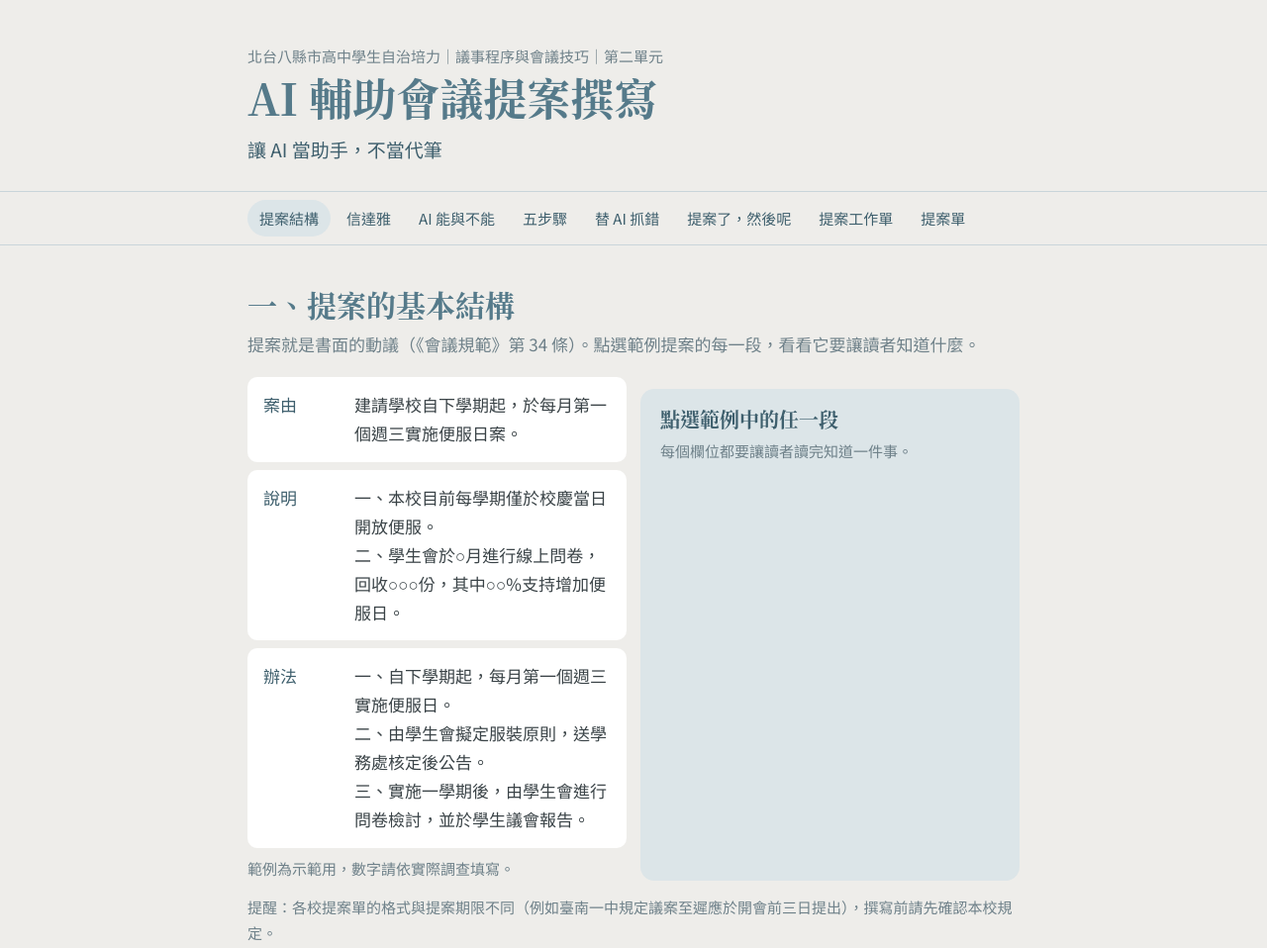
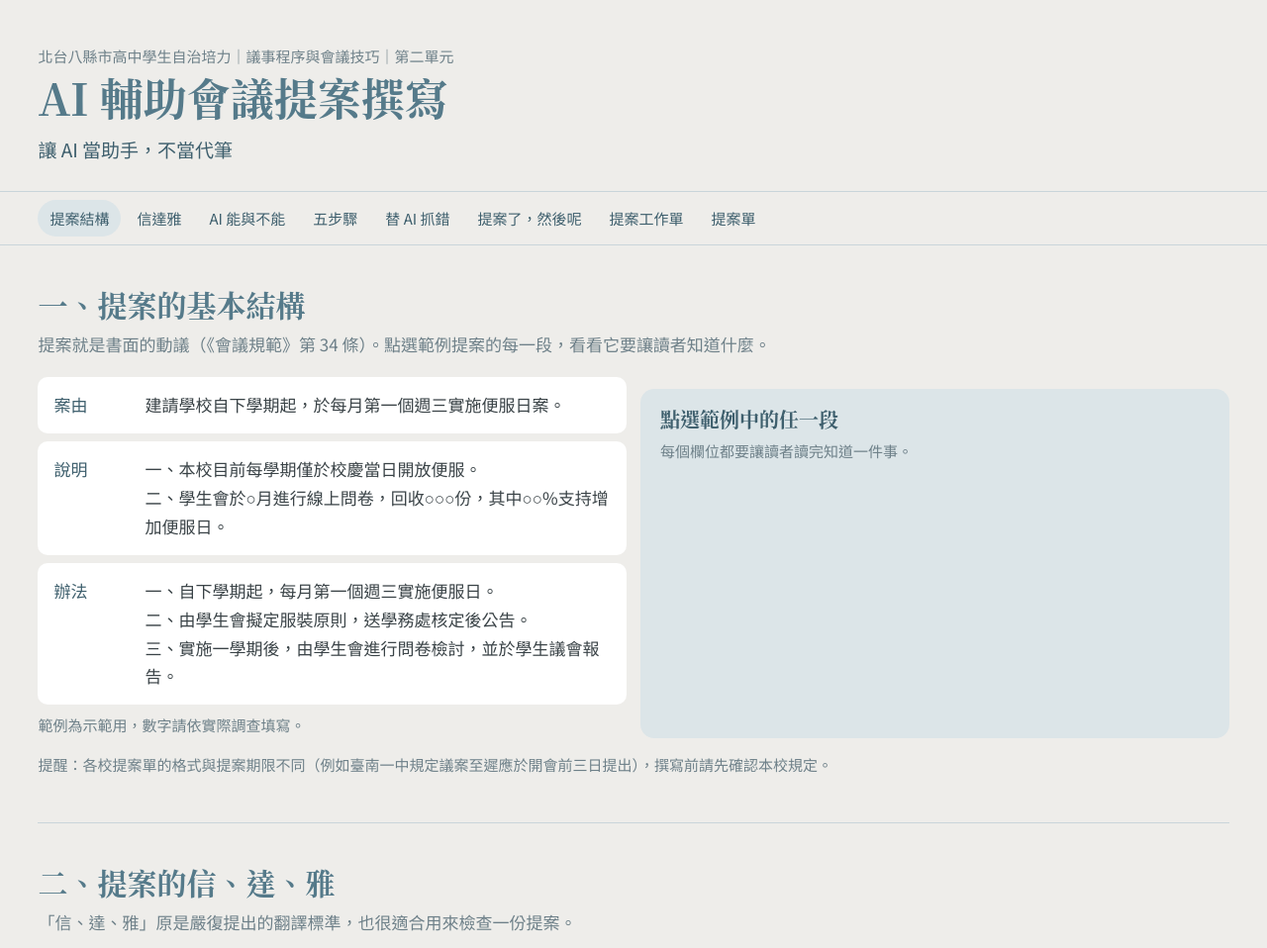
Before and after one commit to SkyChan0819/ai-proposal-handout, a plain HTML site: page index.html in a window 1280 px wide. Shown: the top 958 px of the page at 99% size. Drawn offline with nearby package versions, Linux system fonts and the light colour scheme.

Commit message:
Widen content area, shrink side margins
Co-Authored-By: Claude Opus 5.5 <noreply@anthropic.com>

```diff
--- a/index.html
+++ b/index.html
@@ -14,12 +14,12 @@ body{margin:0;background:var(--bg);color:var(--ink);font:17px/1.7 'Noto Sans TC'
 h1,h2,h3{font-family:'Noto Serif TC','Noto Serif CJK TC',serif;font-weight:600;color:var(--slate);line-height:1.3;margin:0}
 h1{font-size:clamp(30px,5vw,44px)}h2{font-size:clamp(24px,3.4vw,30px);margin-bottom:6px}h3{font-size:20px;color:var(--slateD)}
 p{margin:.4em 0}
-.wrap{max-width:820px;margin:0 auto;padding:0 20px}
+.wrap{max-width:1360px;margin:0 auto;padding:0 clamp(16px,3vw,40px)}
 header{padding:44px 0 26px;border-bottom:1px solid var(--line)}
 .kicker{color:var(--muted);font-size:15px}
 .sub{font-size:19px;color:var(--slateD);margin-top:8px}
 nav{position:sticky;top:0;z-index:5;background:rgba(238,237,234,.96);backdrop-filter:blur(4px);border-bottom:1px solid var(--line)}
-nav .wrap{display:flex;gap:4px;overflow-x:auto;padding:8px 20px}
+nav .wrap{display:flex;gap:4px;overflow-x:auto;padding:8px clamp(16px,3vw,40px)}
 nav a{flex:none;text-decoration:none;color:var(--slateD);font-size:15px;padding:6px 12px;border-radius:999px}
 nav a:hover,nav a.on{background:var(--tint)}
 section{padding:40px 0;border-bottom:1px solid var(--line)}
```
